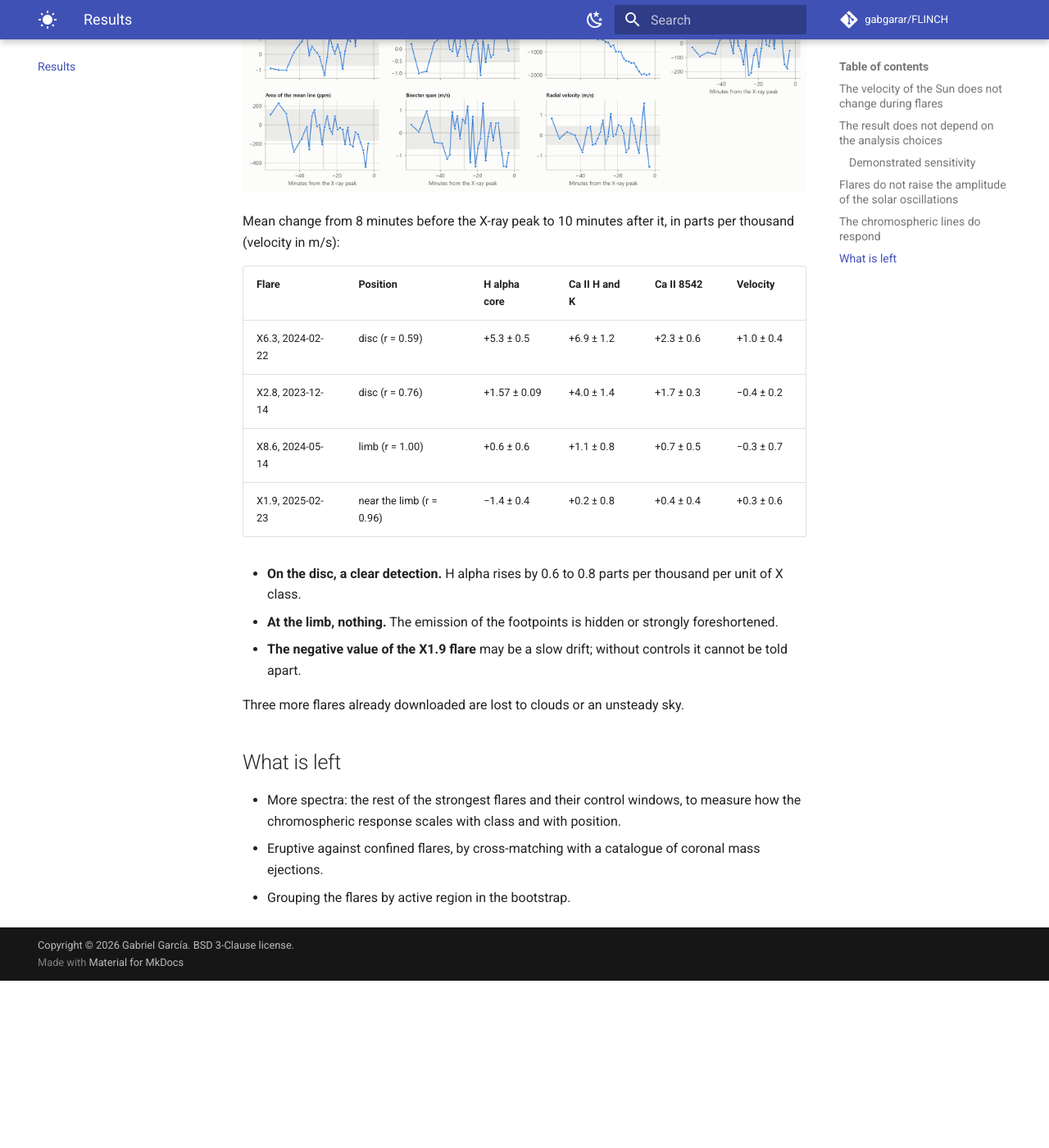
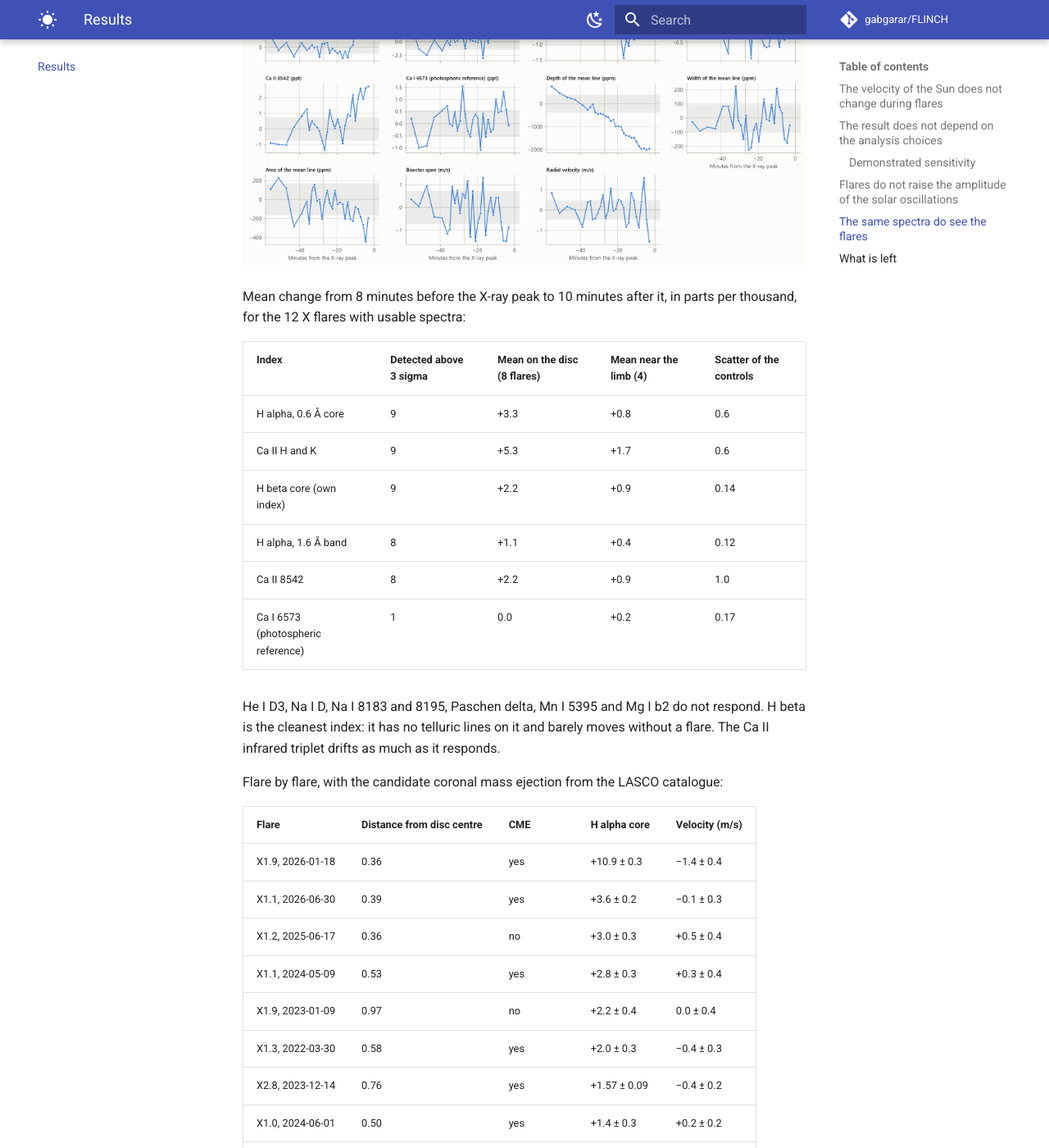
Before and after one commit to gabgarar/FLINCH, an MkDocs documentation site: the page built from docs/web/results.md, in a window 1280 px wide and 1400 px high, scrolled down 3162 px. Shown: the whole window at 82% size. Built offline with MkDocs 1.6.1 and Material for MkDocs 9.7.7, drawn with Linux system fonts in a browser that asks for light colours; comment, search, counter and statistics services are not loaded; before the commit the page ends 4358 px from its top, so only the background shows below that; some of the changed text lies outside the part shown.

Commit message:
Velocity as the main result and the chromospheric response as its support; bootstrap over active regions
Active regions are grouped from the flare positions (Carrington longitude and
latitude within two weeks): 81 groups, errors within 2 % of the day bootstrap.
The spectral section becomes the check that the spectra see the flares: twelve
X flares, nine detected in H alpha, all eight on the disc.

```diff
--- a/docs/web/results.md
+++ b/docs/web/results.md
@@ -39,6 +39,7 @@ mask (see [Method](method.md#three-estimates)).
 | Window: first 10 min from the start | 134 | −0.040 ± 0.035 | +0.006 ± 0.045 | −0.004 ± 0.080 |
 | Window: 5 min either side of the X-ray peak | 126 | −0.021 ± 0.042 | −0.111 ± 0.085 | −0.134 ± 0.154 |
 | Background: straight line fitted on both sides | 93 | −0.008 ± 0.040 | −0.032 ± 0.070 | −0.002 ± 0.113 |
+| Bootstrap over 81 active regions instead of 111 days | 139 | −0.035 ± 0.035 | −0.010 ± 0.061 | −0.106 ± 0.082 |
 | X-class flares only | 11 | −0.060 ± 0.088 | +0.011 ± 0.065 | −0.051 ± 0.104 |
 
 All in m/s, with errors from the bootstrap over days. Same-day controls exist for 8 flares
@@ -63,41 +64,69 @@ and say nothing: +0.07 ± 0.17 m/s.
 A mean increase above 8 % in amplitude is ruled out. This tests the proposal of Karoff and
 Kjeldsen (2008), with the limitation that the 83 s cadence reaches only 6 mHz.
 
-## The chromospheric lines do respond
+## The same spectra do see the flares
+
+The null result in velocity is not due to spectra that miss the flares. In the spectra of
+the strongest flares the chromospheric indices rise clearly when the flare is on the disc,
+while the velocity of the same spectra stays flat.
 
 !!! warning "Preliminary"
-    Four flares, and no flare-free control windows for the spectra yet. The errors come from
-    the scatter of the spectra before each flare and do not include slow drifts with the
-    height of the Sun.
-
-In the spectra of the strongest flares the chromospheric indices rise clearly when the flare
-is on the disc, while the velocity of the same spectra stays flat.
+    Twelve flares and three control windows. The errors of single flares come from the
+    scatter of the spectra before each flare and do not include slow drifts with the height
+    of the Sun; the scatter of the controls does.
 
 ![Spectral response to the X6.3 flare of 22 February 2024](img/event_20240222_2233_X6.3.png)
 
 Mean change from 8 minutes before the X-ray peak to 10 minutes after it, in parts per
-thousand (velocity in m/s):
+thousand, for the 12 X flares with usable spectra:
 
-| Flare | Position | H alpha core | Ca II H and K | Ca II 8542 | Velocity |
-|---|---|---|---|---|---|
-| X6.3, 2024-02-22 | disc (r = 0.59) | +5.3 ± 0.5 | +6.9 ± 1.2 | +2.3 ± 0.6 | +1.0 ± 0.4 |
-| X2.8, 2023-12-14 | disc (r = 0.76) | +1.57 ± 0.09 | +4.0 ± 1.4 | +1.7 ± 0.3 | −0.4 ± 0.2 |
-| X8.6, 2024-05-14 | limb (r = 1.00) | +0.6 ± 0.6 | +1.1 ± 0.8 | +0.7 ± 0.5 | −0.3 ± 0.7 |
-| X1.9, 2025-02-23 | near the limb (r = 0.96) | −1.4 ± 0.4 | +0.2 ± 0.8 | +0.4 ± 0.4 | +0.3 ± 0.6 |
+| Index | Detected above 3 sigma | Mean on the disc (8 flares) | Mean near the limb (4) | Scatter of the controls |
+|---|---|---|---|---|
+| H alpha, 0.6 Å core | 9 | +3.3 | +0.8 | 0.6 |
+| Ca II H and K | 9 | +5.3 | +1.7 | 0.6 |
+| H beta core (own index) | 9 | +2.2 | +0.9 | 0.14 |
+| H alpha, 1.6 Å band | 8 | +1.1 | +0.4 | 0.12 |
+| Ca II 8542 | 8 | +2.2 | +0.9 | 1.0 |
+| Ca I 6573 (photospheric reference) | 1 | 0.0 | +0.2 | 0.17 |
 
-- **On the disc, a clear detection.** H alpha rises by 0.6 to 0.8 parts per thousand per
-  unit of X class.
-- **At the limb, nothing.** The emission of the footpoints is hidden or strongly
-  foreshortened.
-- **The negative value of the X1.9 flare** may be a slow drift; without controls it cannot
-  be told apart.
+He I D3, Na I D, Na I 8183 and 8195, Paschen delta, Mn I 5395 and Mg I b2 do not respond.
+H beta is the cleanest index: it has no telluric lines on it and barely moves without a
+flare. The Ca II infrared triplet drifts as much as it responds.
 
-Three more flares already downloaded are lost to clouds or an unsteady sky.
+Flare by flare, with the candidate coronal mass ejection from the LASCO catalogue:
+
+| Flare | Distance from disc centre | CME | H alpha core | Velocity (m/s) |
+|---|---|---|---|---|
+| X1.9, 2026-01-18 | 0.36 | yes | +10.9 ± 0.3 | −1.4 ± 0.4 |
+| X1.1, 2026-06-30 | 0.39 | yes | +3.6 ± 0.2 | −0.1 ± 0.3 |
+| X1.2, 2025-06-17 | 0.36 | no | +3.0 ± 0.3 | +0.5 ± 0.4 |
+| X1.1, 2024-05-09 | 0.53 | yes | +2.8 ± 0.3 | +0.3 ± 0.4 |
+| X1.9, 2023-01-09 | 0.97 | no | +2.2 ± 0.4 | 0.0 ± 0.4 |
+| X1.3, 2022-03-30 | 0.58 | yes | +2.0 ± 0.3 | −0.4 ± 0.3 |
+| X2.8, 2023-12-14 | 0.76 | yes | +1.57 ± 0.09 | −0.4 ± 0.2 |
+| X1.0, 2024-06-01 | 0.50 | yes | +1.4 ± 0.3 | +0.2 ± 0.2 |
+| X1.1, 2024-05-31 | 0.64 | no | +1.1 ± 0.3 | +0.3 ± 0.3 |
+| X1.6, 2023-08-05 | 0.95 | yes | +0.7 ± 0.3 | +0.1 ± 0.2 |
+| X8.6, 2024-05-14 | 1.00 | yes | +0.6 ± 0.6 | −0.3 ± 0.7 |
+| X1.9, 2025-02-23 | 0.96 | yes | −0.5 ± 0.3 | −0.1 ± 0.4 |
+
+- **All eight flares on the disc are detected in H alpha**; near the limb the response is weak
+  or absent.
+- **The response follows the energy and the position, not the class.** Its rank correlation
+  with the X-ray fluence times the foreshortening is 0.6 to 0.8 depending on the line, and
+  negative with the GOES class. With 12 flares this is an indication, not a measurement.
+- **Flares without a candidate ejection respond too.**
+- **The velocity does not follow the chromospheric response**: fitted against the H alpha
+  change times the rotation velocity at the flare, the slope is 0.06 ± 0.07 m/s per part per
+  thousand. The −1.4 ± 0.4 m/s of the strongest responder has the sign expected from its
+  side of the disc, but it is one case among twelve.
+
+That flares brighten H alpha in Sun-as-a-star spectra is known (Otsu et al. 2022; Ma et al.
+2024; Pietrow et al. 2024; see [References](references.md)). Here it is the check that the
+flares are in the data.
 
 ## What is left
 
-- More spectra: the rest of the strongest flares and their control windows, to measure how
-  the chromospheric response scales with class and with position.
-- Eruptive against confined flares, by cross-matching with a catalogue of coronal mass
-  ejections.
-- Grouping the flares by active region in the bootstrap.
+- The control windows of the remaining flares, to replace the single-flare errors by the
+  scatter of the controls.
+- A comparison with the published analyses of the flares in common.
```
Also changed, not shown: README.md (+1 -1 lines), docs/plan.md (+9 -3 lines), docs/resultados.md (+34 -30 lines), docs/web/index.md (+3 -3 lines), docs/web/method.md (+3 -2 lines), 4 other files.
